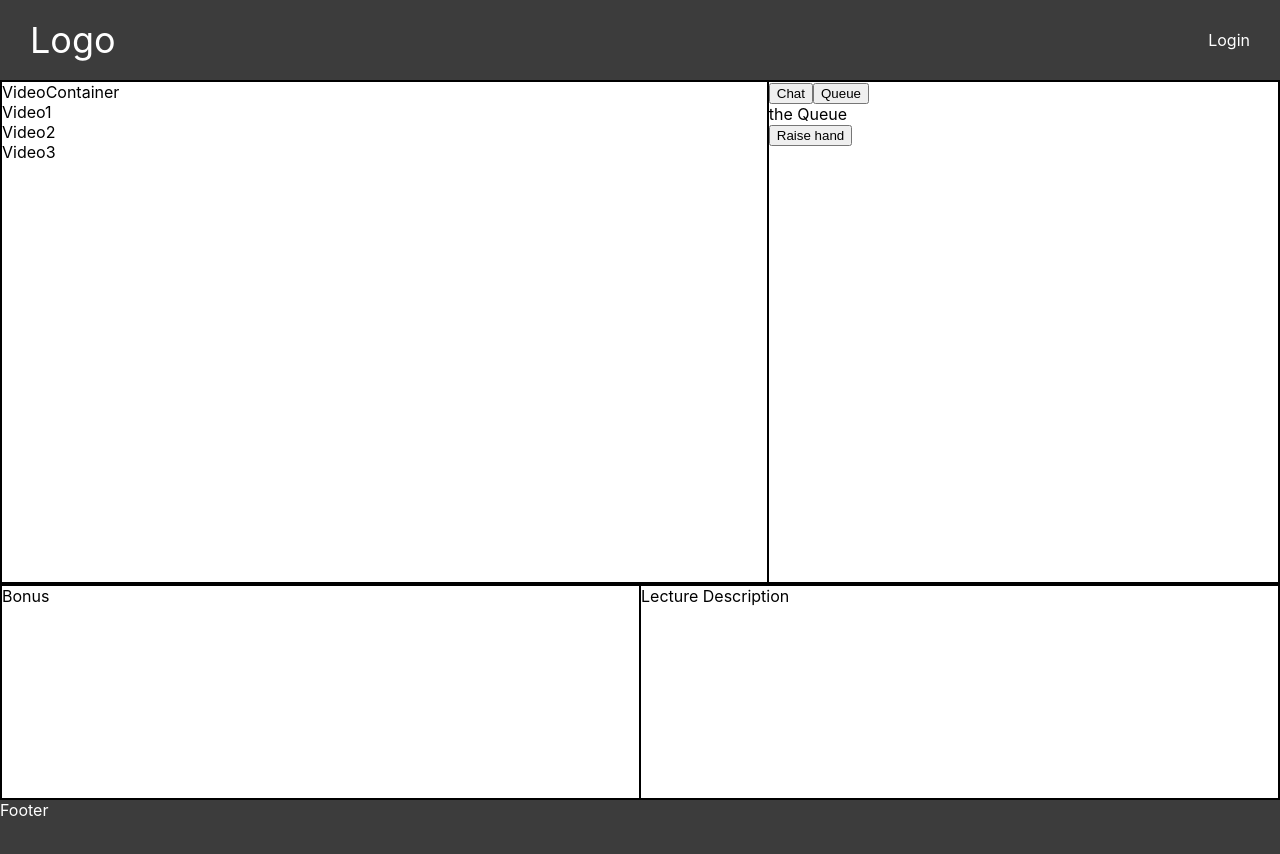
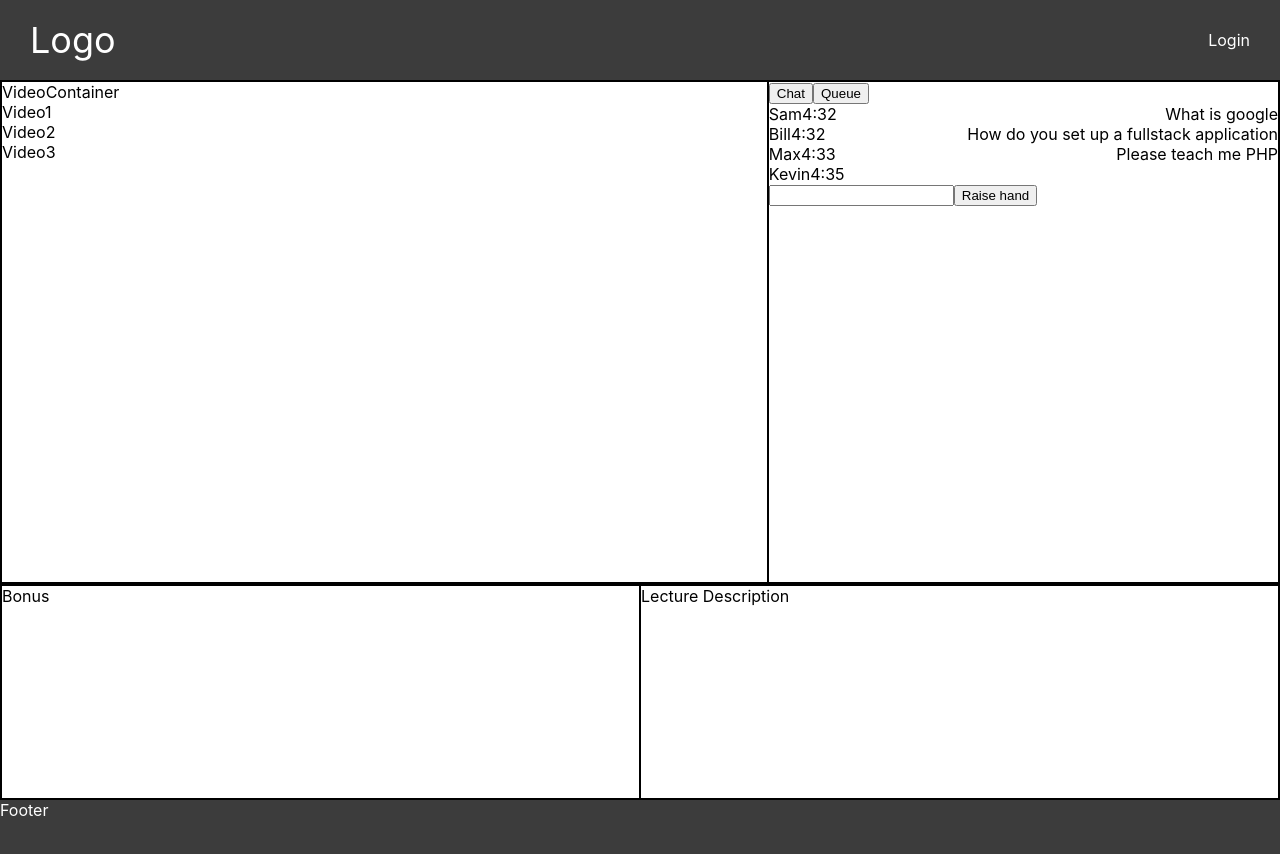
Before and after one commit to online-classroom/classroom, a React (Create React App) app: page /classroom in a window 1280 px wide. Both pictures are taken after a click on the button "Queue". Shown: the top 854 px of the page. Built offline with nearby package versions, Linux system fonts and the light colour scheme.

Commit message:
ready to redux it

```diff
--- a/src/Components/QueueChat/Queue.js
+++ b/src/Components/QueueChat/Queue.js
@@ -1,16 +1,59 @@
 import React from "react";
+import './Queue.scss'
 
-const Queue = () => {
+class Queue extends React.Component {
+  constructor(){
+    super()
+    this.state = {
+      peopleInQueue: [
+        {name: 'Sam', time: '4:32', question: 'What is google'},
+        {name: 'Bill', time: '4:32', question: 'How do you set up a fullstack application'},
+        {name: 'Max', time: '4:33', question: 'Please teach me PHP'},
+        {name: 'Kevin', time: '4:35'}
+      ],
+      questionText: ''
+      // yourName: 'Tom',
+      // currentTime: '10:46'
+    }
+  }
+  displayPeopelInQueue = ()=>{
+    let displayed = this.state.peopleInQueue.map((ele)=>{
+      return (
+        <div className='name_and_time'>
+          <div>
+            <span>{ele.name}</span><span>{ele.time}</span>
+          </div>
+          <div>{ele.question}</div>
+        </div>
+      )
+    })
+    return displayed
+  }
+  handleRaiseHand = ()=>{
+    let newQueueItem = {name: 'Tom', time: '10:48', question: this.state.questionText}
+    this.setState({
+      peopleInQueue: [...this.state.peopleInQueue, newQueueItem],
+      questionText: ''
+    })
+  }
+  handleTextInput = (val)=>{
+    this.setState({
+      questionText: val
+    })
+  }
+  render(){
     return (
       <div className='queue_component'>
         <div>
-        the Queue
+          {this.displayPeopelInQueue()}
         </div>
-      <button>
+        <input value={this.state.questionText} onChange={(e)=>this.handleTextInput(e.target.value)}/>
+        <button onClick={this.handleRaiseHand}>
           Raise hand
         </button>
       </div>
-  );
-};
+    )
+  }
+}
 
 export default Queue;
--- a/src/Components/QueueChat/Queue.scss
+++ b/src/Components/QueueChat/Queue.scss
@@ -1,4 +1,5 @@
-.queue_component {
-    height: 100%;
-    width: 100%;
+.name_and_time {
+    // width: 50%;
+    display: flex;
+    justify-content: space-between;
 }
```
Lines whose indentation alone changed are shown as unchanged.
